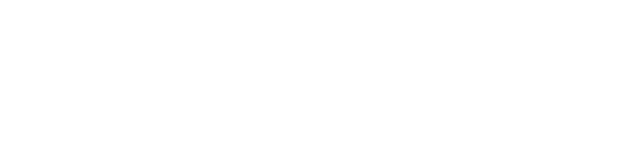
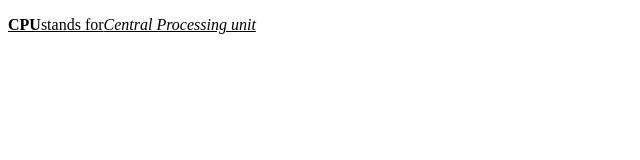
Before and after one commit to iamneo-production/bddebcbdaeadadaeccdfffebaeceaec, a plain HTML site: page public/index.html in a window 1280 px wide. Shown: the whole page, without its empty margins (0-640 px from the left). Drawn offline with Linux system fonts and the light colour scheme.

Commit message:
Backup Commit

```diff
--- a/public/index.html
+++ b/public/index.html
@@ -8,6 +8,8 @@
     <link rel="stylesheet" href="style.css" />
 </head>
 <body>
+    <P><u><B>CPU</B>stands for<i>Central Processing unit</i></u>
+
 
 </body>
 </html>
```
